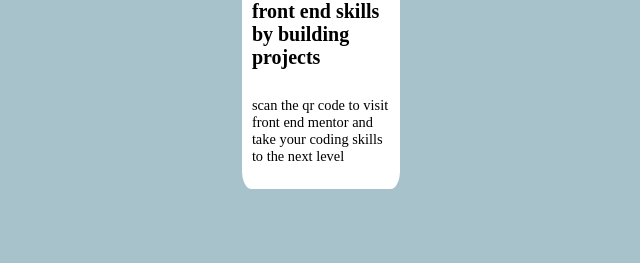
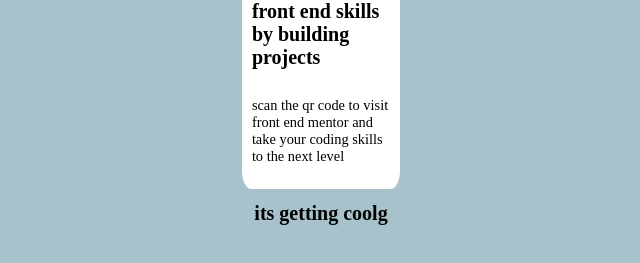
Before and after one commit to Thelma-Njue/teaching-test2, a plain HTML site: page index.html in a window 1280 px wide. Shown: the part 371-634 px from the top of the page, without its empty margins (319-959 px from the left). Drawn offline with Linux system fonts and the light colour scheme.

Commit message:
some changes on html

```diff
--- a/index.html
+++ b/index.html
@@ -16,5 +16,6 @@
         <h1>improve your front end skills by building projects</h1>
         <p>scan the qr code to visit front end mentor and take your coding skills to the next level</p>
     </div>
+    <h1>its getting coolg</h1>
 </body>
 </html>
```
